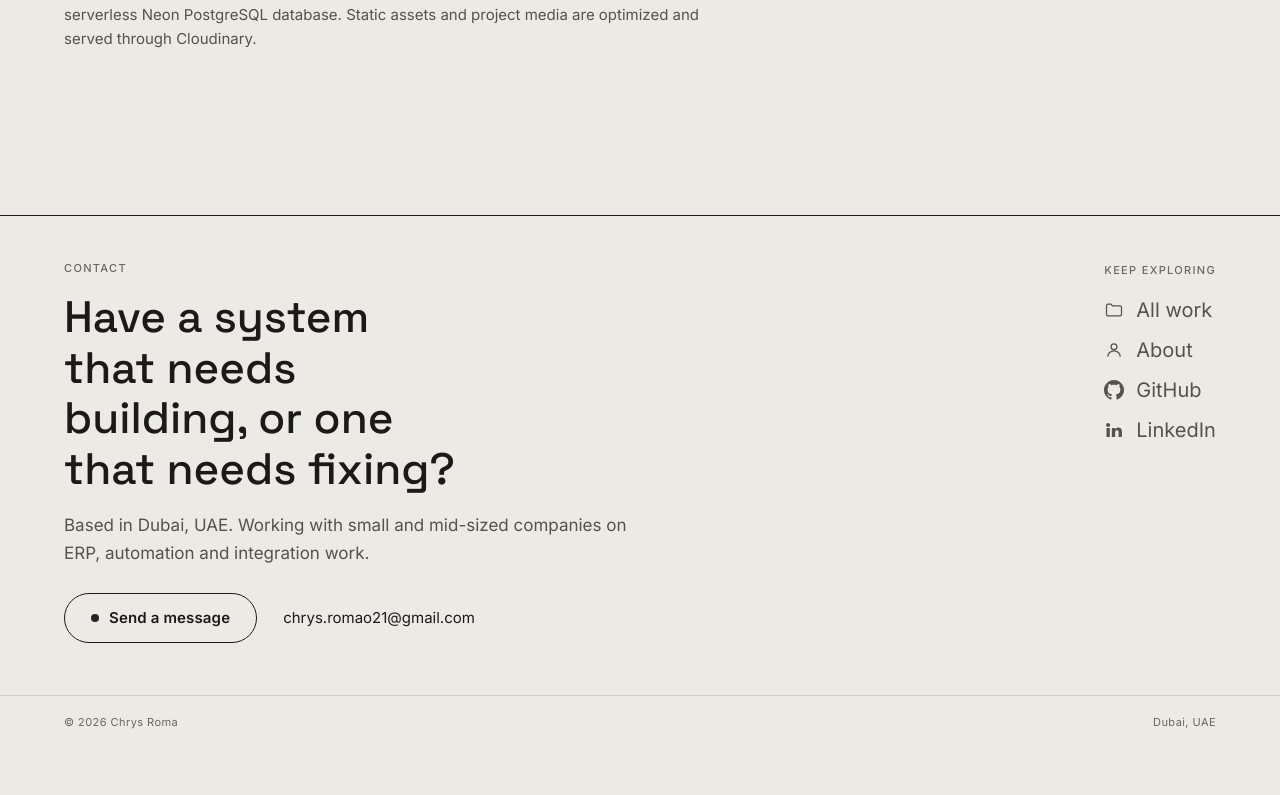
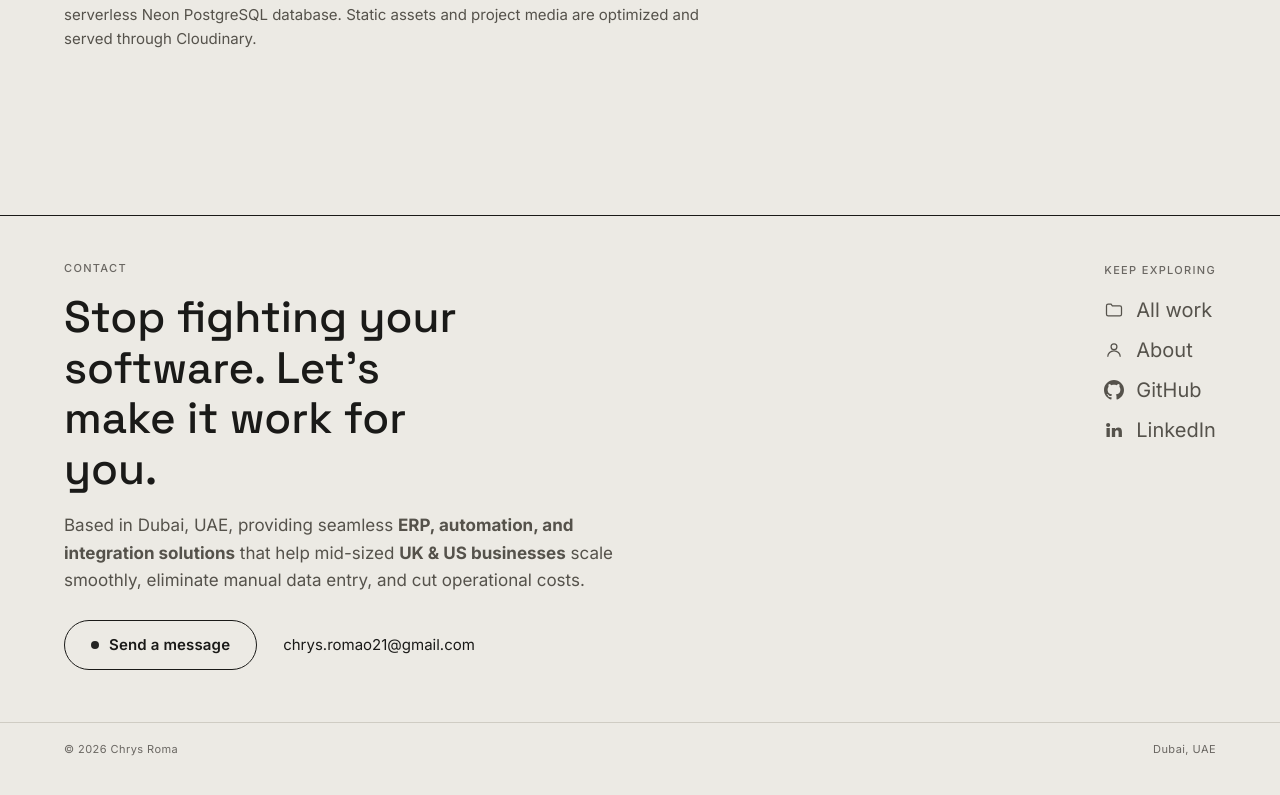
Before and after one commit to chrysanly/portfolio-v2, a Next.js app: page / in a window 1280 px wide. Shown: the part 5237-6032 px from the top of the page. Built offline with nearby package versions, Linux system fonts and the light colour scheme; no server answers.

Commit message:
chore: contact band content change

```diff
--- a/components/ui/ContactBand.tsx
+++ b/components/ui/ContactBand.tsx
@@ -17,11 +17,12 @@ export function ContactBand() {
         <div className="contact-band__main">
           <p className="label">Contact</p>
           <h2 style={{ marginTop: '14px' }}>
-            Have a system that needs building, or one that needs fixing?
+            Stop fighting your software. Let's make it work for you.
           </h2>
           <p className="prose-body" style={{ marginTop: '18px' }}>
-            Based in {site.location}. Working with small and mid-sized companies on ERP,
-            automation and integration work.
+            Based in {site.location}, providing seamless <b>ERP, automation, and integration
+            solutions</b> that help mid-sized <b>UK & US businesses</b> scale smoothly, eliminate manual
+            data entry, and cut operational costs.
           </p>
           <p style={{ marginTop: '26px', display: 'flex', gap: '26px', flexWrap: 'wrap' }}>
             <Link className="button" href="/contact">
```
